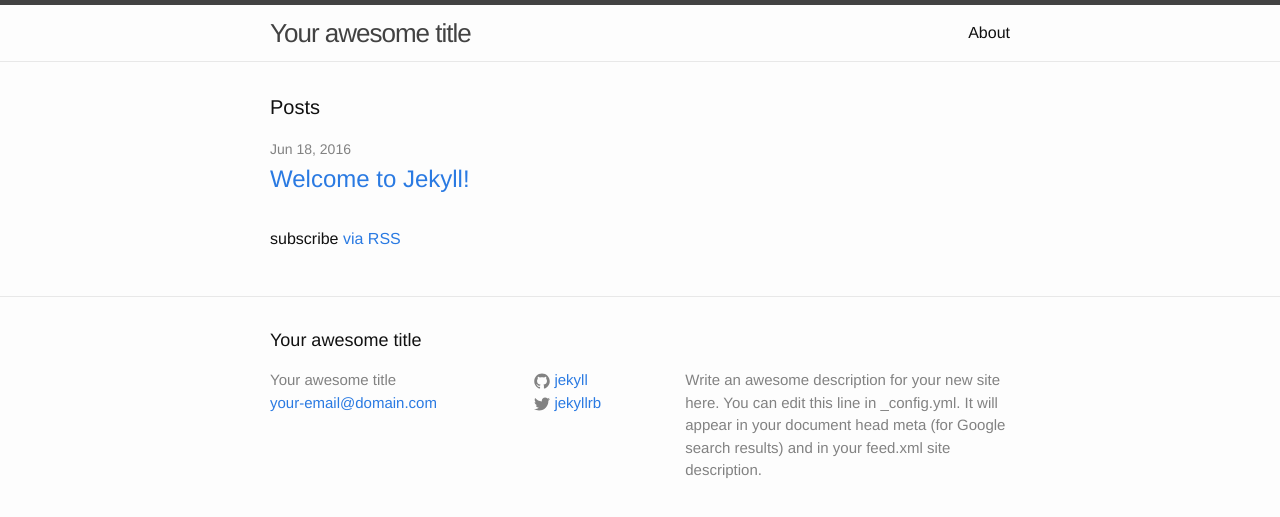
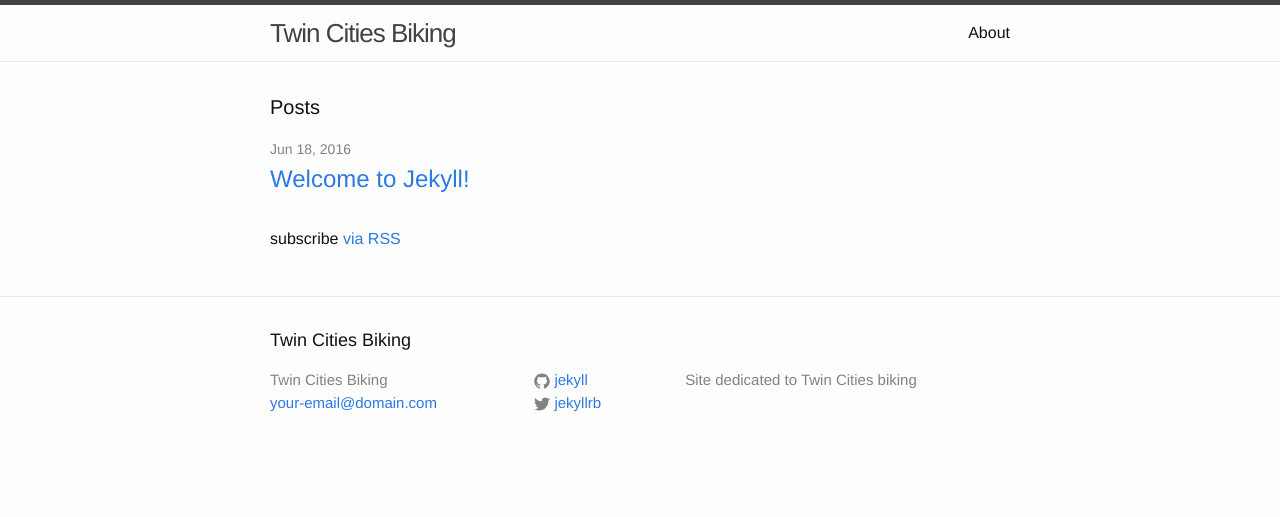
Before and after one commit to tangoseirra/tangoseirra.github.io, a Jekyll site: the page built from index.html, in a window 1280 px wide. Shown: the top 517 px of the page. Built offline with Jekyll 4.4.1, drawn with Linux system fonts in a browser that asks for light colours.

Commit message:
Update _config.yml

```diff
--- a/_config.yml
+++ b/_config.yml
@@ -6,14 +6,12 @@
 # 'jekyll serve'. If you change this file, please restart the server process.
 
 # Site settings
-title: Your awesome title
+title: Twin Cities Biking
 email: your-email@domain.com
 description: > # this means to ignore newlines until "baseurl:"
-  Write an awesome description for your new site here. You can edit this
-  line in _config.yml. It will appear in your document head meta (for
-  Google search results) and in your feed.xml site description.
+  Site dedicated to Twin Cities biking
 baseurl: "" # the subpath of your site, e.g. /blog
-url: "http://yourdomain.com" # the base hostname & protocol for your site
+url: "http://tangoseirra.com" # the base hostname & protocol for your site
 twitter_username: jekyllrb
 github_username:  jekyll
 
```
